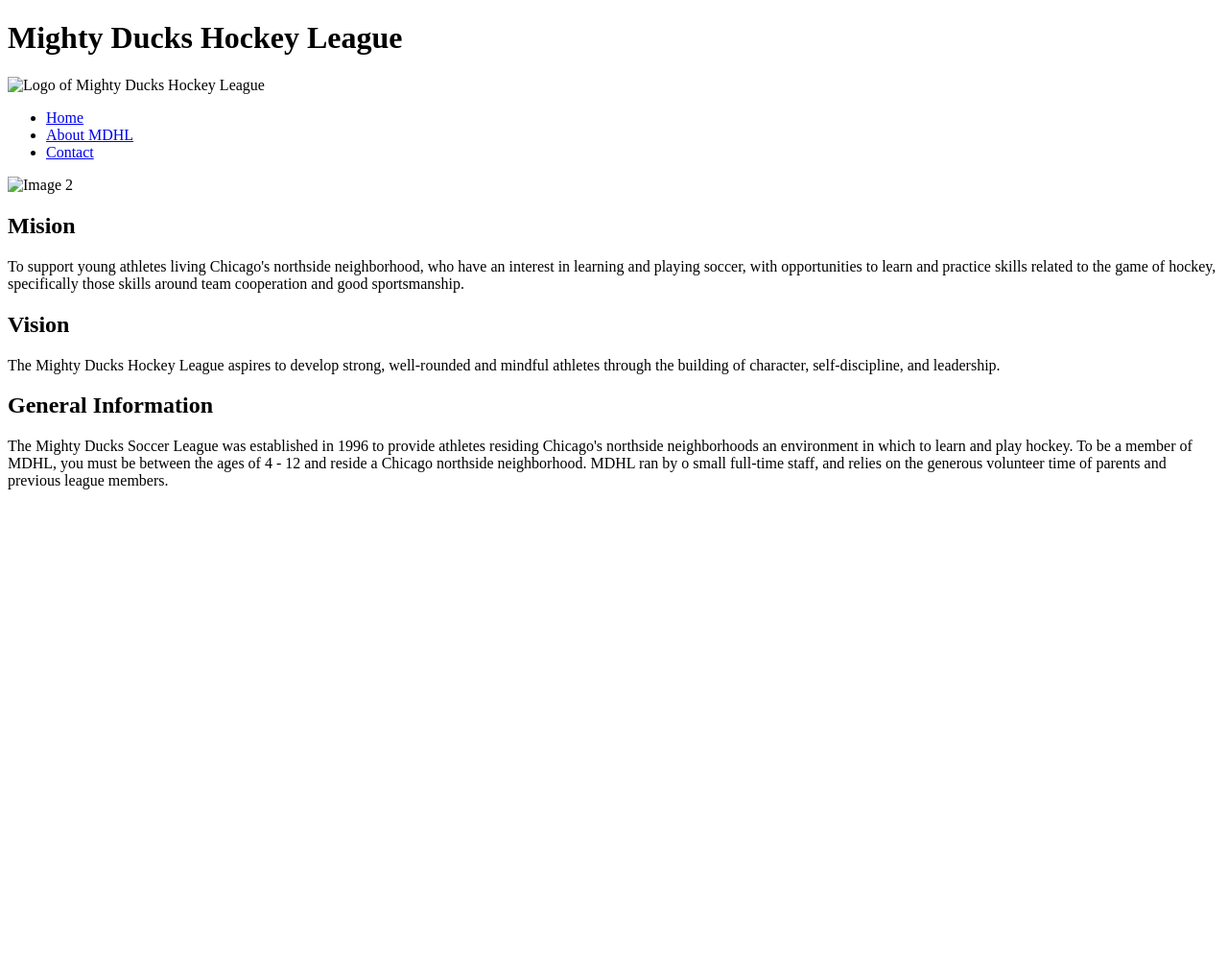
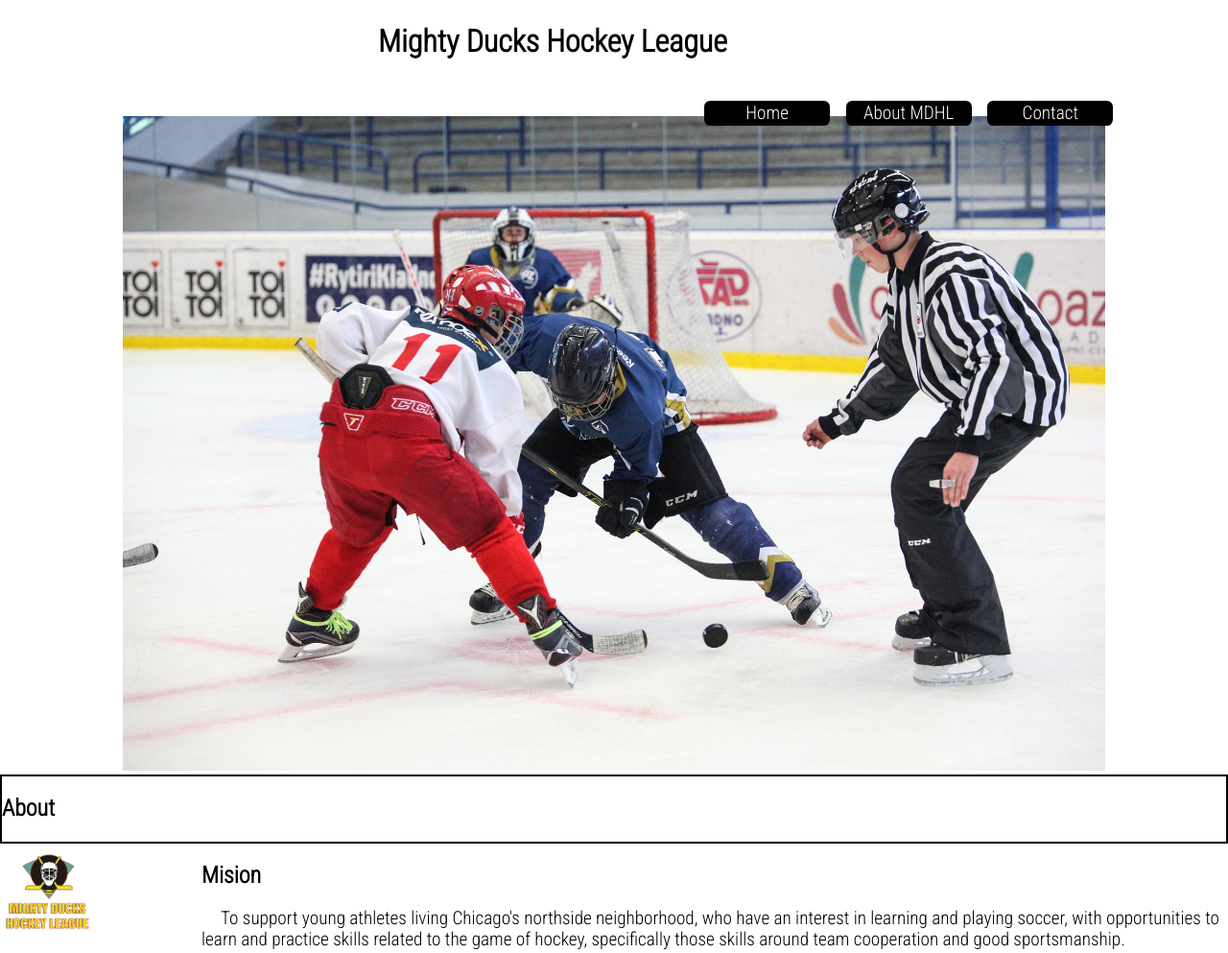
Before and after one commit to GastonCusi/MDHL_Gaston_Cusi, a plain HTML site: page About_MDHL.html in a window 1280 px wide. Shown: the top 993 px of the page at 96% size. Before the commit the page ends 800 px from the top, so only its background shows below. Drawn offline with Linux system fonts and the light colour scheme.

Commit message:
Hecho el primer style y correcgido algunas cosas

```diff
--- a/About_MDHL.html
+++ b/About_MDHL.html
@@ -4,55 +4,68 @@
     <meta charset="UTF-8" />
     <meta http-equiv="X-UA-Compatible" content="IE=edge" />
     <meta name="viewport" content="width=device-width, initial-scale=1.0" />
+        <link rel="stylesheet" href="Stiles.css" />
+    <link rel="preconnect" href="https://fonts.googleapis.com" />
+    <link rel="preconnect" href="https://fonts.gstatic.com" crossorigin />
+    <link
+      href="https://fonts.googleapis.com/css2?family=Roboto+Condensed:wght@300&display=swap"
+      rel="stylesheet"
+    />
+    <link rel="stylesheet" href="normalize.css" />
     <title>About MDHL</title>
   </head>
   <body>
     <main>
       <header>
         <h1>Mighty Ducks Hockey League</h1>
-        <div class="img">
-          <img
-            id="logo"
-            src="Primer trabajo/Imagenes/Logo Mighty ducks-01.png"
-            alt="Logo of Mighty Ducks Hockey League"
-          />
-        </div>
-        <div>
-          <nav>
-            <ul>
-              <li><a href="index.html">Home</a></li>
-              <li><a href="About_MDHL.html">About MDHL</a></li>
-              <li><a href="contact.html">Contact</a></li>
+        <div class="contenedor">
+          <nav class="contenedor__nav">
+
+            <a class="contenedor__a" href="index.html">Home</a>
+            <a class="contenedor__a" href="About_MDHL.html">About MDHL</a>
+            <a class="contenedor__a" href="contact.html">Contact</a>
             </ul>
           </nav>
+        </div>
+
+        <div class="container">
+          <img
+            class="container__img"
+            src="Trabajo/Imagenes/design1_image1.jpg"
+            alt=""
+          />
         </div>
       </header>
 
       <article>
-        <div>
+        <div class="Subtitle">
+          <h2 class="Subtitle__upcoming_events">About</h2>
+        </div>
+
+        <div class="logo">
           <img
-            id="image_2"
-            src="Primer trabajo/Imagenes/hockey  2.jpg"
-            alt="Image 2"
+            class="logo__img"
+            src="Trabajo/Imagenes/Logo Mighty ducks-01.png"
+            alt="Logo of Mighty Ducks Hockey League"
           />
         </div>
-        <div>
-          <h2>Mision</h2>
-          <p>
+        <div class="eventos">
+          <h2 class="eventos__fecha">Mision</h2>
+          <p class="eventos__actividad">
             To support young athletes living Chicago's northside neighborhood,
             who have an interest in learning and playing soccer, with
             opportunities to learn and practice skills related to the game of
             hockey, specifically those skills around team cooperation and good
             sportsmanship.
           </p>
-          <h2>Vision</h2>
-          <p>
+          <h2 class="eventos__fecha">Vision</h2>
+          <p class="eventos__actividad">
             The Mighty Ducks Hockey League aspires to develop strong,
             well-rounded and mindful athletes through the building of character,
             self-discipline, and leadership.
           </p>
-          <h2>General Information</h2>
-          <p>
+          <h2 class="eventos__fecha">General Information</h2>
+          <p class="eventos__actividad">
             The Mighty Ducks Soccer League was established in 1996 to provide
             athletes residing Chicago's northside neighborhoods an environment
             in which to learn and play hockey. To be a member of MDHL, you must
--- a/Stiles.css
+++ b/Stiles.css
@@ -1,8 +1,25 @@
 * {
   font-family: "Roboto Condensed", sans-serif;
+  transition: all 0.5s;
 }
 
 /* Cambiando el tamaño de las imágenes */
+
+header {
+  position: relative;
+  text-align: center;
+  width: 80%;
+  left: 10%;
+}
+
+h1 {
+  font-size: 5rem;
+  font-weight: bolder;
+  position: relative;
+  top: 0.25rem;
+  width: 70vw;
+  height: 5vh;
+}
 
 .container {
   position: relative;
@@ -10,34 +27,49 @@
 }
 
 .container__img {
-  display: block;
-  max-width: 99.7%;
-  height: auto;
-  border: 2px solid #000000;
+  position: relative;
+  width: 100%;
+  z-index: -1;
+  align-content: center;
+  top: 10%;
 }
 
-.container__nav {
-  position: absolute;
-  top: 0;
-  right: 0;
+/* .contenedor__a {
+  display: inline-block;
+  background-color: #000000;
+  color: #ffffff;
+  text-decoration: none;
+  border-radius: 0.3rem;
+  width: 8rem;
+  text-align: center;
+  font-size: 1.2rem;
+} */
+
+.contenedor__a {
+  display: inline-block;
+  position: relative;
+  background-color: #000000;
+  text-decoration: none;
+  padding: 0.1rem;
+  margin: 0.4rem;
+  color: #ffffff;
+  border-radius: 0.4rem;
+  width: 8rem;
+  text-align: center;
+  font-size: 1.2rem;
+  top: 1rem;
+  left: 30%;
 }
 
-.container__ul {
-  list-style: none;
-  margin: 0;
-  padding: 0;
+.contenedor__a:hover,
+.contenedor__a[href="#"]:hover {
+  background-color: #ff69b4;
+  color: #ffffff;
+  transform: scale(1.2);
 }
 
-.container__li {
-  display: inline-block;
-  margin: 10px;
-}
-
-.container__a {
-  color: #ffffff;
-  text-decoration: none;
-  padding: 5px 10px;
-  background-color: #3b83bd;
+.contenedor__a[href="#"] {
+  background-color: #d2691e;
 }
 
 .logo__img {
```
Also changed, not shown: contact.html (+30 -17 lines), index.html (+10 -13 lines).
